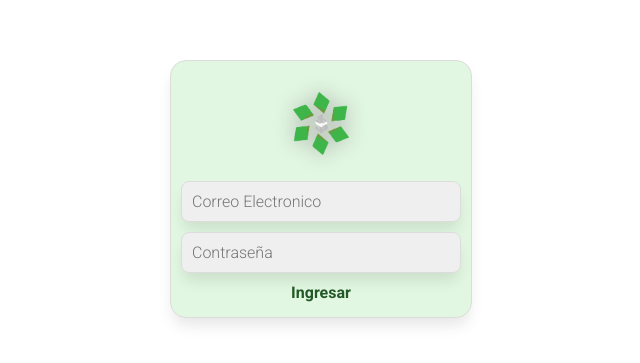
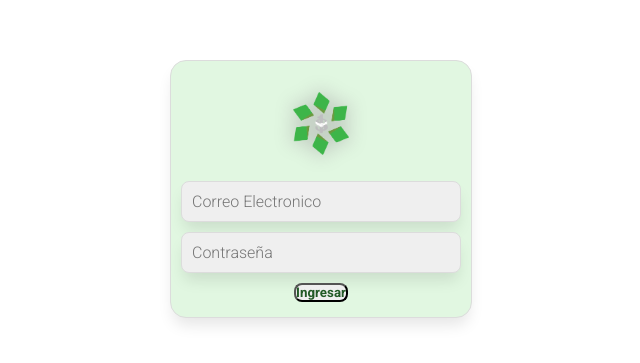
Before and after one commit to TripCodeTeam/intranet_creditoYa, a Next.js app: page / in a window 1280 px wide. Shown: the part 211-574 px from the top of the page, without its empty margins (319-959 px from the left). Built offline with nearby package versions, Linux system fonts and the light colour scheme.

Commit message:
schema and form update

```diff
--- a/src/app/page.tsx
+++ b/src/app/page.tsx
@@ -1,7 +1,7 @@
 "use client";
 
 import styles from "./page.module.css";
-import React, { FormEvent, useEffect, useState } from "react";
+import React, { FormEvent, useState } from "react";
 import logoIntranet from "@/assets/only_object_logo.png";
 import Image from "next/image";
 import axios from "axios";
@@ -31,7 +31,9 @@ export default function Home() {
     }
   };
 
-  const handleLogin = async () => {
+  const handleLogin = async (e: FormEvent) => {
+    e.preventDefault();
+
     if (!email) toast.error("Ingresa tu email");
     if (!password) toast.error("Ingresa tu contraseña");
 
@@ -53,8 +55,9 @@ export default function Home() {
 
   return (
     <main className={styles.containerInit}>
-      <div
+      <form
         className={!loadingSession ? styles.centerBox : styles.centerBoxLoading}
+        onSubmit={handleLogin}
       >
         {!loadingSession && (
           <>
@@ -81,9 +84,9 @@ export default function Home() {
               />
             </div>
             <div className={styles.boxBtnSend}>
-              <p className={styles.btnSend} onClick={handleLogin}>
+              <button type="submit" className={styles.btnSend} onClick={handleLogin}>
                 Ingresar
-              </p>
+              </button>
             </div>
           </>
         )}
@@ -95,7 +98,7 @@ export default function Home() {
             </div>
           </>
         )}
-      </div>
+      </form>
     </main>
   );
 }
--- a/src/prisma/db.ts
+++ b/src/prisma/db.ts
@@ -5,7 +5,8 @@ const globalForPrisma = global as unknown as { prisma: PrismaClient };
 export const prisma =
   globalForPrisma.prisma ||
   new PrismaClient({
-    log: ["query"],
+    log: ["query", "info", "warn", "error"],
+    errorFormat: "pretty",
   });
 
 export type Context = {
```
